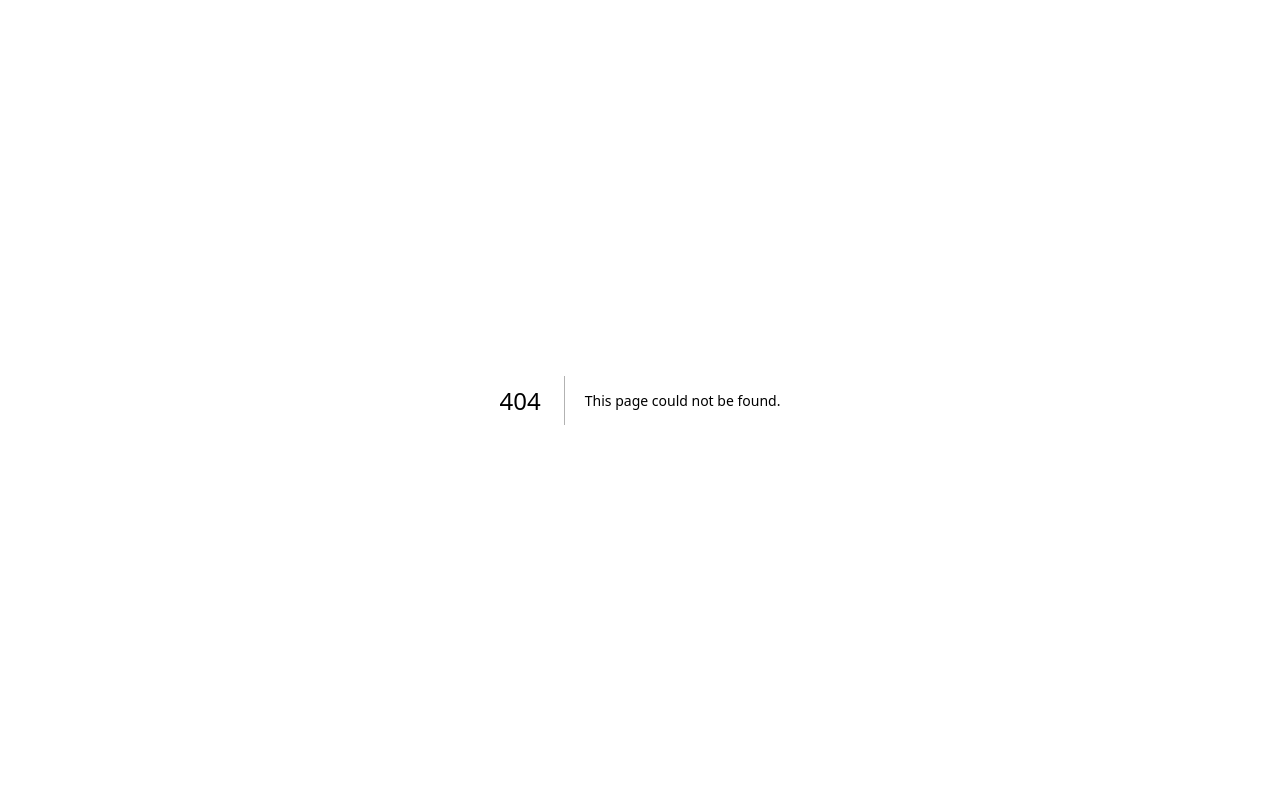
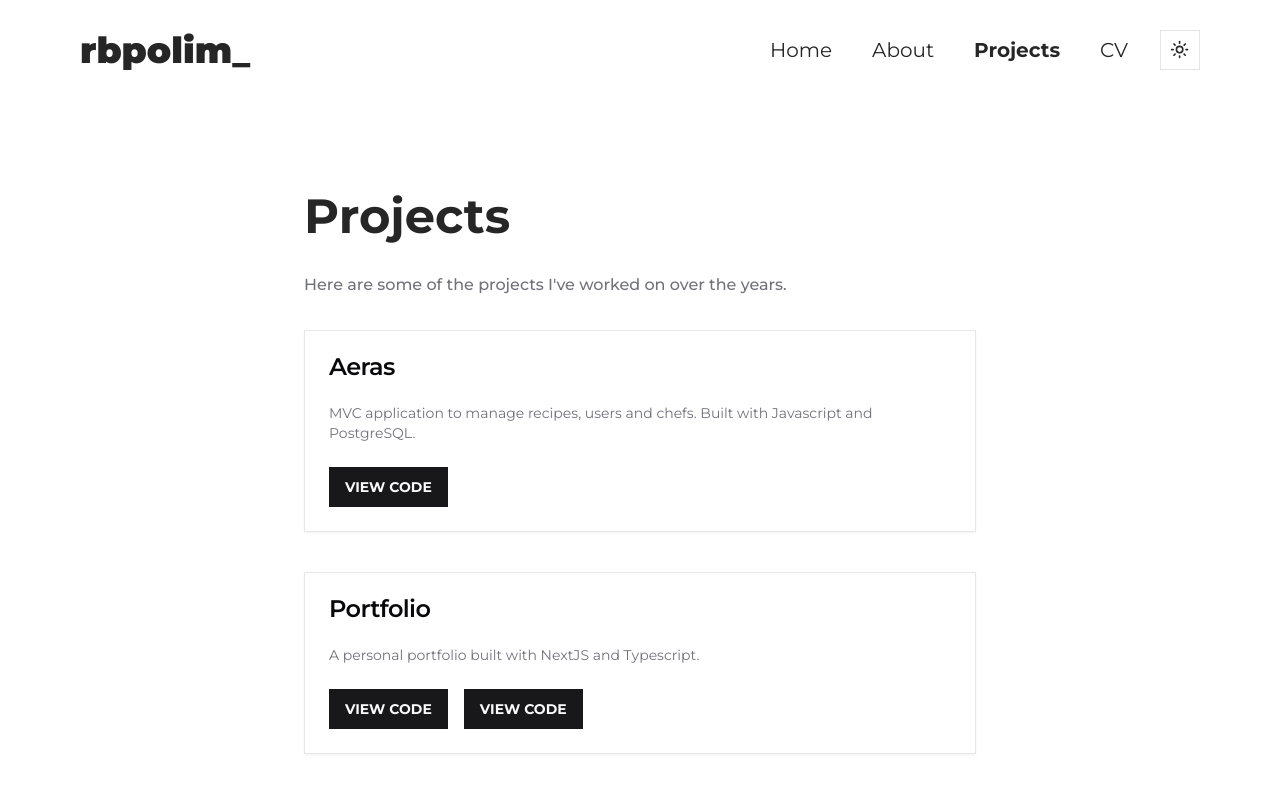
Before and after one commit to rbpolim/portfolio-v2, a Next.js app: page /projects in a window 1280 px wide. Before the commit this address had no page. Shown: the top 800 px of the page. Built offline with nearby package versions, Linux system fonts and the light colour scheme.

Commit message:
feat: new page projects

```diff
--- /dev/null
+++ b/app/(site)/(routes)/projects/page.tsx
@@ -0,0 +1,31 @@
+import { featuredProjects } from "@/constants/projects";
+
+import { Text } from "@/components/text";
+import { Heading } from "@/components/heading";
+import { Bounded } from "@/components/bounded";
+import { ProjectCard } from "@/components/project-card";
+
+const ProjectsPage = () => {
+  return (
+    <Bounded className="py-28">
+      <div className="w-full max-w-2xl mx-auto space-y-8 my-20">
+        <Heading>Projects</Heading>
+        <Text>
+          Here are some of the projects I&apos;ve worked on over the years.
+        </Text>
+        <div className="grid grid-cols-1 gap-10 mt-16">
+          {featuredProjects.map((project) => (
+            <ProjectCard
+              key={project.title}
+              title={project.title}
+              description={project.description}
+              buttons={project.buttons}
+            />
+          ))}
+        </div>
+      </div>
+    </Bounded>
+  );
+};
+
+export default ProjectsPage;
```
